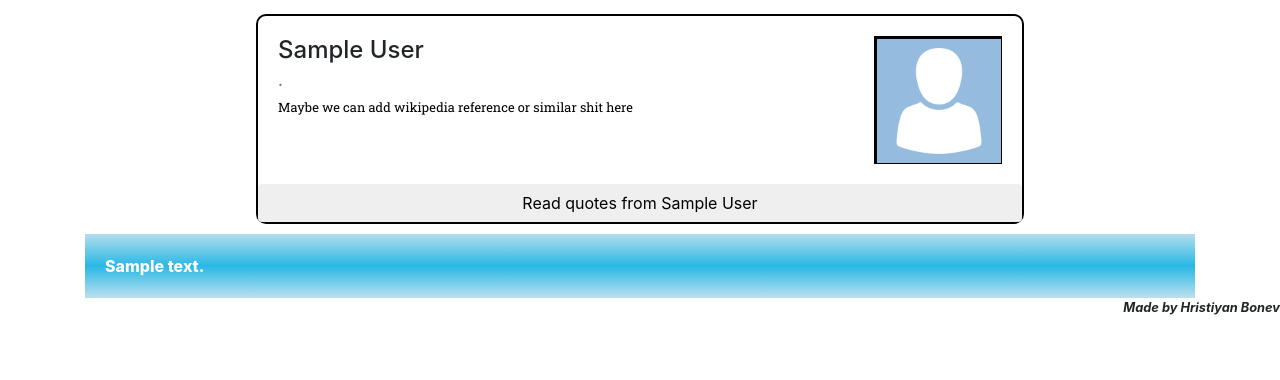
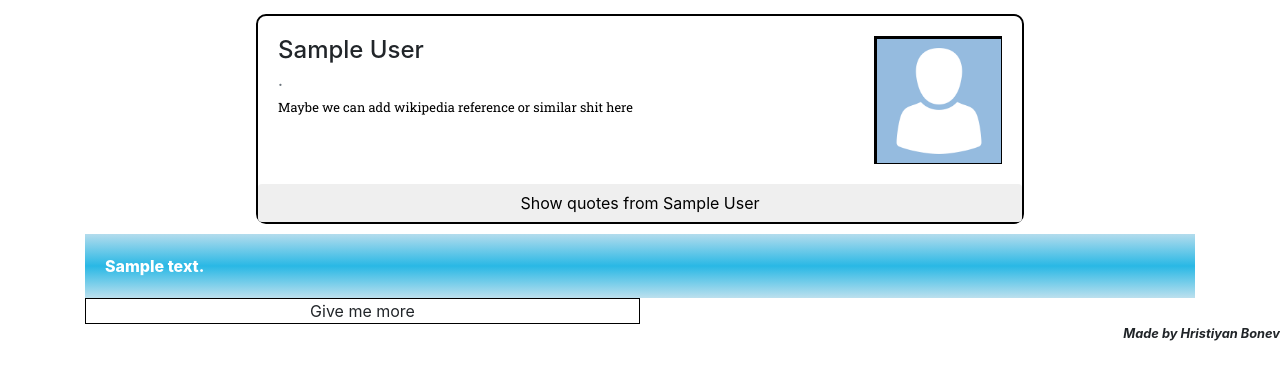
Before and after one commit to Hristiyan-Bonev/quotes, a Django app: page /authors/1/ in a window 1280 px wide, after a click that opens the changed part. Shown: the part 56-436 px from the top of the page. Run offline with Django 3.2, Linux system fonts and the light colour scheme; tables that the repository leaves empty hold one stand-in row (values such as "Sample post"); some libraries are stand-ins or nearby versions.

Commit message:
Add expandable quotes function

```diff
--- a/quotes_project/views.py
+++ b/quotes_project/views.py
@@ -1,10 +1,10 @@
-from django.http import HttpResponse
-from django.shortcuts import get_object_or_404
+from django.core.paginator import Paginator
+from django.core.paginator import EmptyPage
+from django.core.paginator import PageNotAnInteger
 from django.views.generic import TemplateView, ListView, DetailView
 from .models import Category, Author, Quote
-from django.contrib.postgres.search import SearchQuery, SearchRank, SearchVector
 import random
-import re
+
 
 class IndexView(TemplateView):
 
@@ -82,11 +82,8 @@ class AuthorsList(ListView):
 class AuthorDetails(DetailView):
     model=Author
     template_name = 'author_details.html'
-    slug_field = 'author_id'
+    paginate_by = 5
 
-    # def get_queryset(self):
-    #     import ipdb; ipdb.set_trace()
-    #     return self.author_quotes
 
     def get_context_data(self, **kwargs):
         context = super().get_context_data(**kwargs)
--- a/static/css/author_details.css
+++ b/static/css/author_details.css
@@ -14,6 +14,7 @@ img{
   font-weight: 800;
 }
 
+/* GRADIENTS FOR AUTHOR QUOTES ROWS */
 .custom-card:nth-child(even){
   color:white;
   background: rgb(30,87,153); /* Old browsers */
@@ -23,8 +24,6 @@ img{
   filter: progid:DXImageTransform.Microsoft.gradient( startColorstr='#1e5799', endColorstr='#7db9e8',GradientType=0 ); /* IE6-9 */
 }
 
-
-
 .custom-card:nth-child(odd){
   color:white;
   background: rgb(179,220,237); /* Old browsers */
@@ -33,3 +32,12 @@ img{
   background: linear-gradient(to bottom, rgba(179,220,237,1) 0%,rgba(41,184,229,1) 50%,rgba(188,224,238,1) 100%); /* W3C, IE10+, FF16+, Chrome26+, Opera12+, Safari7+ */
   filter: progid:DXImageTransform.Microsoft.gradient( startColorstr='#b3dced', endColorstr='#bce0ee',GradientType=0 ); /* IE6-9 */
 }
+
+.load-wrapper{
+  text-align: center;
+}
+
+#load-more{
+  width: 50%;
+  border: 1px solid black
+}
--- /dev/null
+++ b/static/js/endless_scroll.js
@@ -0,0 +1,27 @@
+$(document).ready(function () {
+    $('.card-body').hide();
+    quotes_size = $(".card-body").length;
+    x=3;
+    $('.card-body:lt('+x+')').show();
+    $('#load-more').click(function () {
+        x = (x+5 <= quotes_size) ? x+5 : quotes_size;
+        $('.card-body:lt('+x+')').show();
+        if (x == quotes_size){
+            $('#load-more').hide()
+        }
+    });
+});
+
+//
+// $(document).ready(function() {
+//     original_text = $("#addcmt").text()
+//     $("#addcmt").click(function() {
+//         $(".commentarea").toggle();
+//         if ($("#addcmt").text() == "Add additional comment") {
+//             $("#addcmt").text("Remove comment");
+//         }
+//         else {
+//             $("#addcmt").text("Add additional comment");
+//         }
+//     });
+// });
--- a/templates/author_details.html
+++ b/templates/author_details.html
@@ -2,7 +2,7 @@
 {% load static %}
 
 {% block content %}
-
+<script src="{% static 'js/endless_scroll.js' %}"></script>
 <link rel="stylesheet" href="{% static '/css/card.css' %}">
 <link rel="stylesheet" href="{% static '/css/author_details.css' %}">
 {% for author in author %}
@@ -19,10 +19,11 @@
   </div>
   <button class="btn" data-toggle="collapse" data-target="#collapseOne" aria-expanded="true" aria-controls="collapseOne">
       <div class="inner-button">
-        Read quotes from {{ author | title }}
+        Show quotes from {{ author | title }}
       </div>
 </button>
 </div>
+
 <div class="container">
 <div id="accordion">
   <div class="card-custom">
@@ -33,7 +34,10 @@
           <div class="card-body">{{quote}}</div>
       </div>
       {% endfor %}
-    </div>
+      <div class="load-wrapper">
+          <div id="load-more">Give me more</div>
+      </div>
+  </div>
   </div>
 </div>
 {% endfor %}
```
